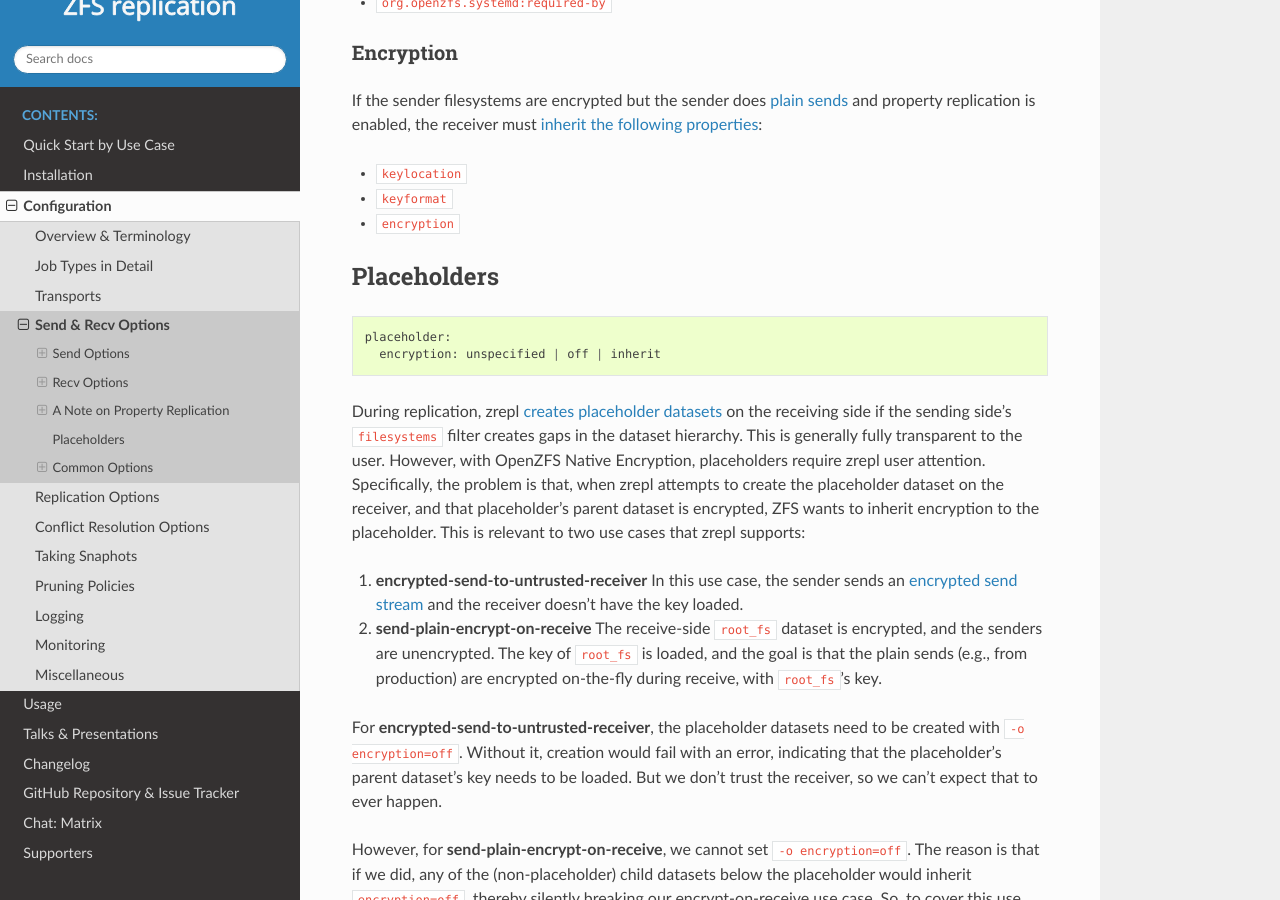
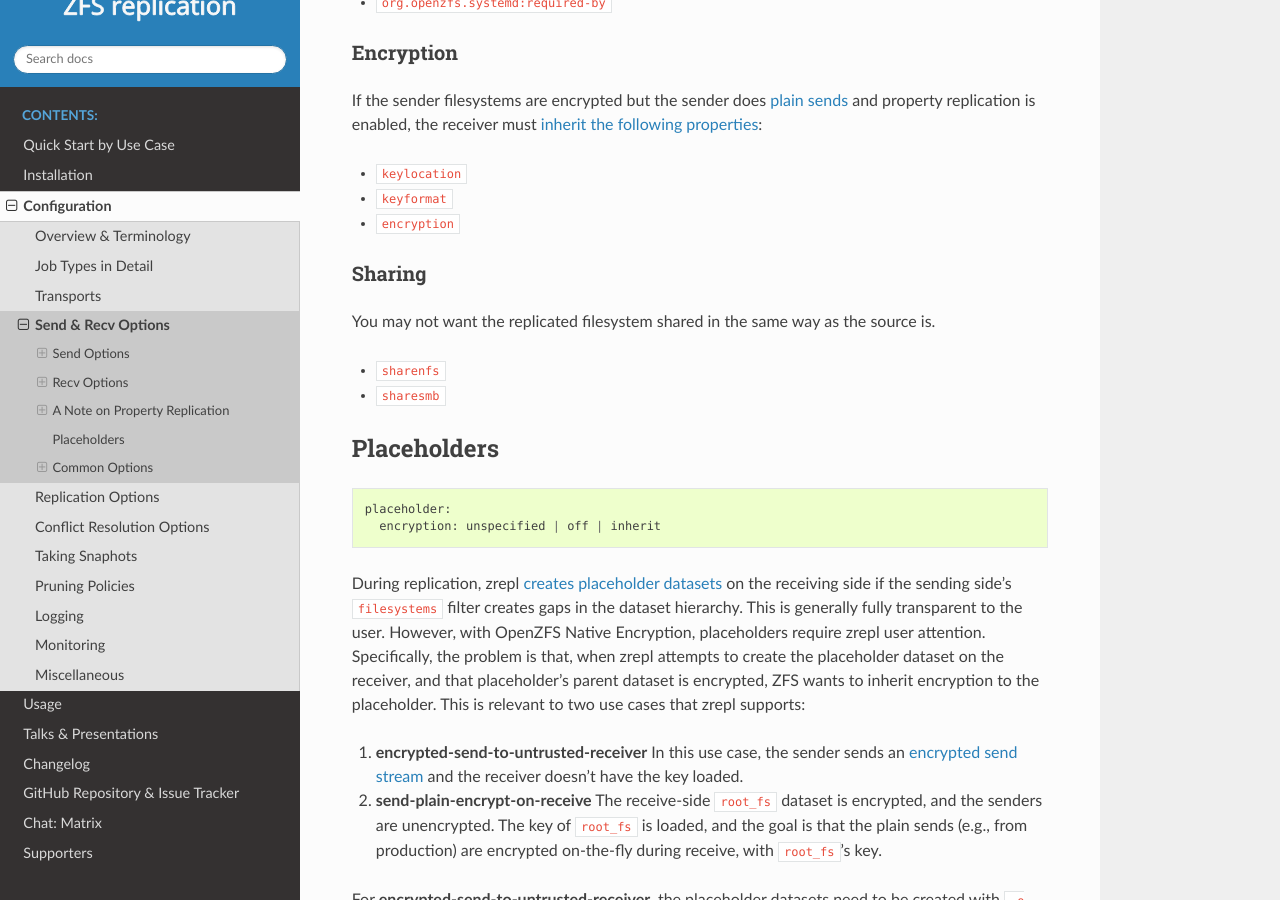
Before and after one commit to zrepl/zrepl, a Sphinx documentation site: the page built from docs/configuration/sendrecvoptions.rst, in a window 1280 px wide and 900 px high, scrolled down 4040 px. Built offline with Sphinx 7.4.7 and the Read the Docs theme 3.1.0, drawn with Linux system fonts in a browser that asks for light colours; pages that are not in the unit, such as notebooks, are missing from menus; some of the changed text lies outside the part shown.

```diff
--- a/docs/configuration/sendrecvoptions.rst
+++ b/docs/configuration/sendrecvoptions.rst
@@ -221,6 +221,14 @@ and property replication is enabled, the receiver must :ref:`inherit the followi
 * ``keyformat``
 * ``encryption``
 
+Sharing
+-------
+
+You may not want the replicated filesystem shared in the same way as the source is.
+
+* ``sharenfs``
+* ``sharesmb``
+
 .. _job-recv-options--placeholder:
 
 Placeholders
```
Also changed, not shown: other parts of docs/configuration/sendrecvoptions.rst (+1 -1 lines).
